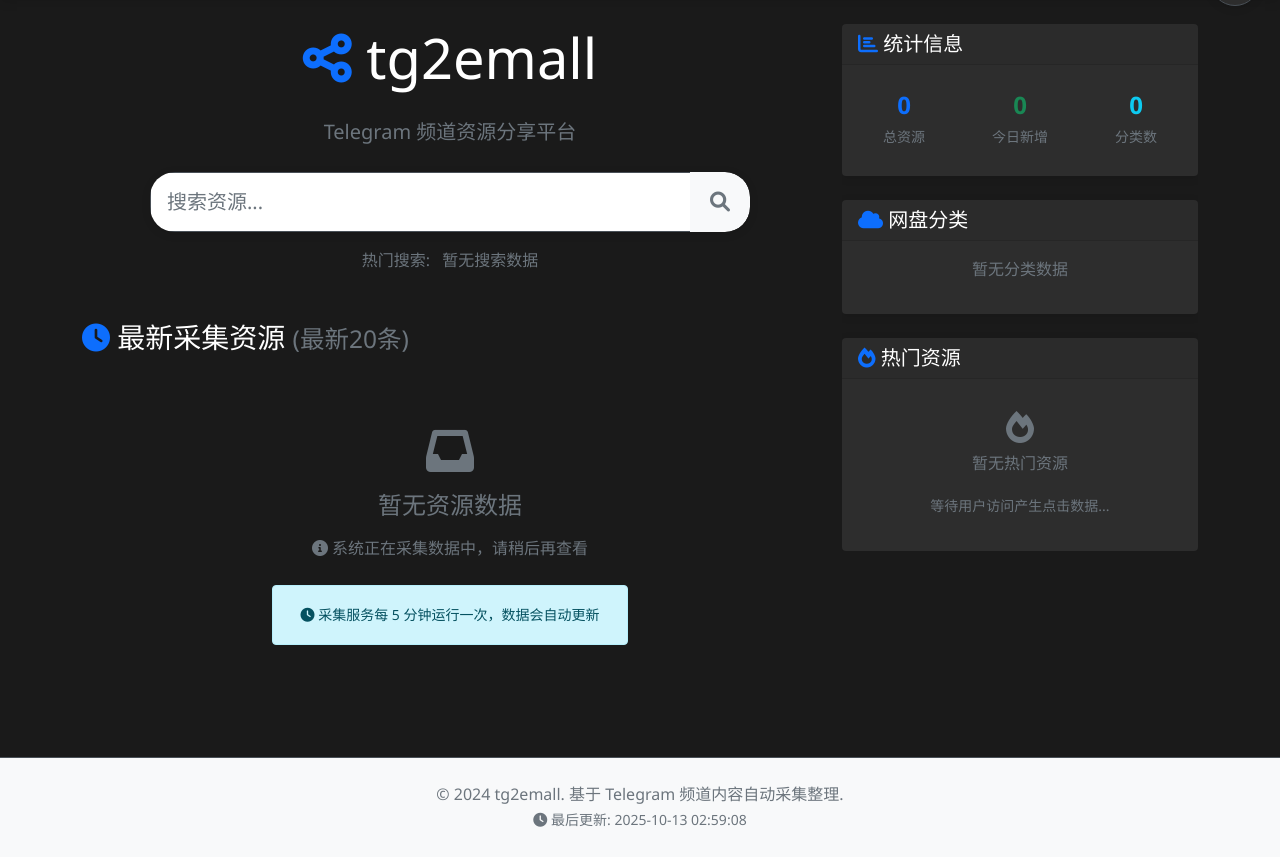
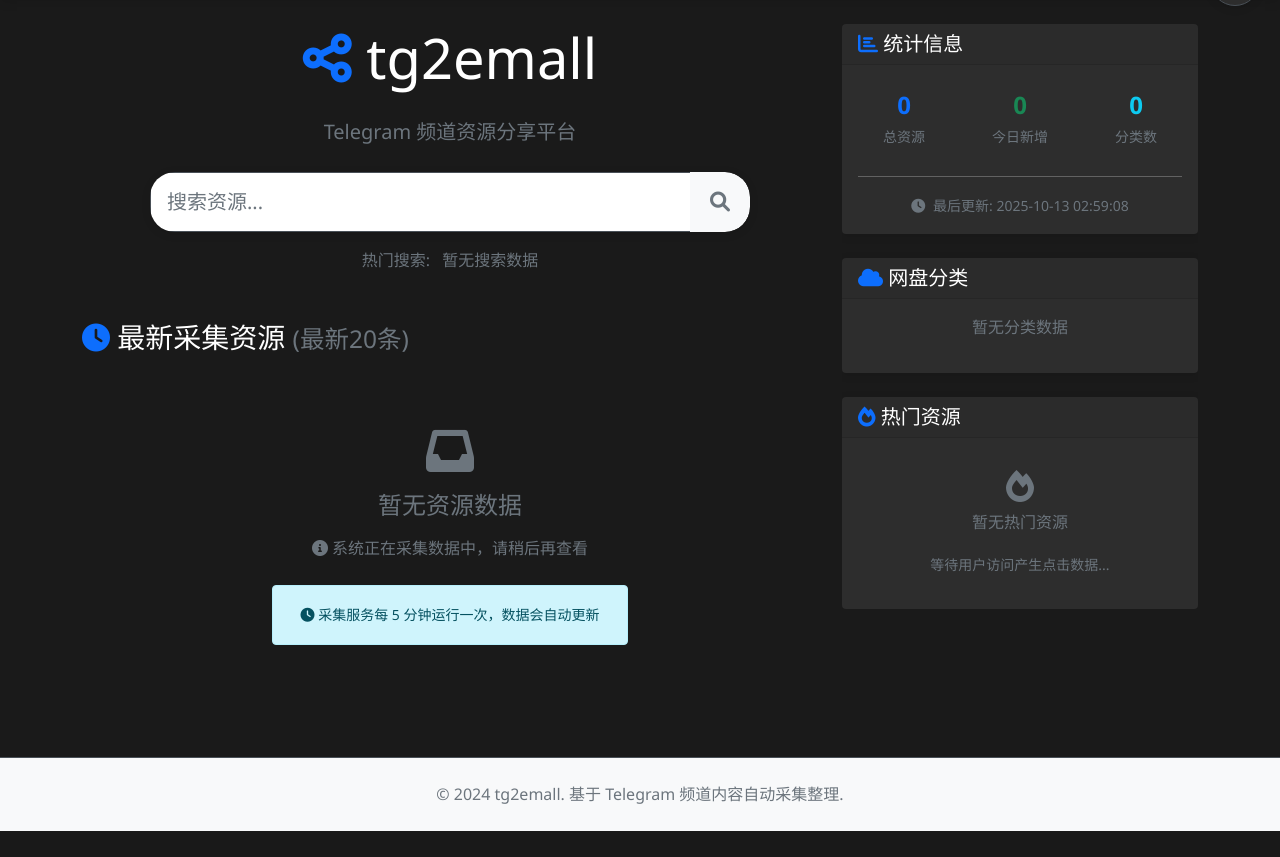
Before and after one commit to cecdat/tg2emall, a Flask app: template services/frontend/templates/index.html in a window 1280 px wide. Shown: the part 64-921 px from the top of the page. After the commit the page ends 895 px from the top, so only its background shows below. Run offline with Flask 3, Linux system fonts and the light colour scheme; the template is opened without the code that fills it, so the values that code supplies are empty.

Commit message:
将最后更新时间移动到首页侧边栏统计信息中
- 从base.html页脚移除最后更新时间显示
- 在首页右侧边栏统计信息卡片中添加最后更新时间
- 保持页面底部简洁，重要信息集中在侧边栏
- 利用现有的current_time模板变量，无需修改后端代码
- 提升用户体验，重要信息更容易被用户注意到

```diff
--- a/services/frontend/templates/base.html
+++ b/services/frontend/templates/base.html
@@ -68,11 +68,6 @@
             <p class="mb-0">
                 &copy; 2024 tg2emall. 基于 Telegram 频道内容自动采集整理.
             </p>
-            <p class="mb-0">
-                <small>
-                    <i class="fas fa-clock"></i> 最后更新: {{ current_time.strftime('%Y-%m-%d %H:%M:%S') if current_time else '未知' }}
-                </small>
-            </p>
         </div>
     </footer>
 
--- a/services/frontend/templates/index.html
+++ b/services/frontend/templates/index.html
@@ -153,6 +153,13 @@
                         </div>
                     </div>
                 </div>
+                <hr class="my-3">
+                <div class="text-center">
+                    <small class="text-muted">
+                        <i class="fas fa-clock me-1"></i>
+                        最后更新: <span id="last-update-time">{{ current_time.strftime('%Y-%m-%d %H:%M:%S') if current_time else '未知' }}</span>
+                    </small>
+                </div>
             </div>
         </div>
 
```
